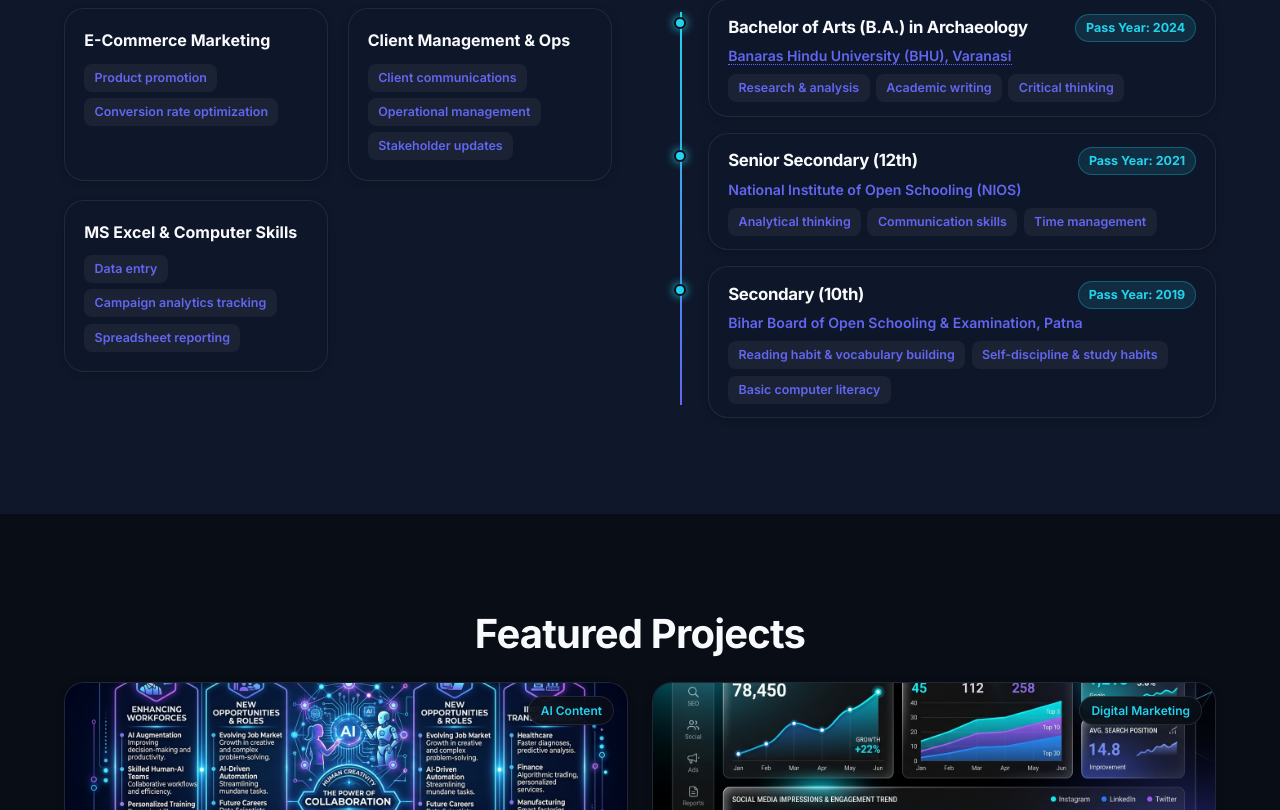
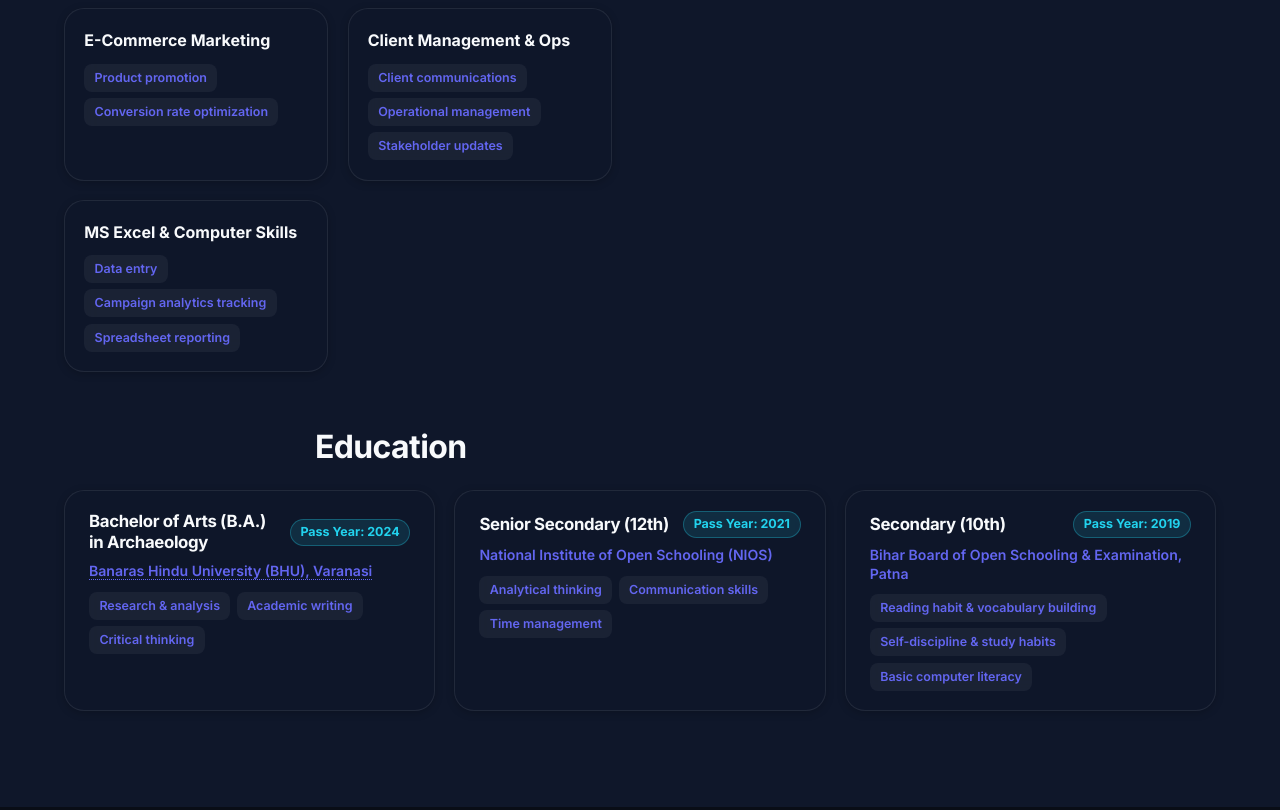
Before and after one commit to tanishka-wy/Tanishka-portfolio, a React (Vite) app: page / in a window 1280 px wide. Shown: the part 1550-2360 px from the top of the page. Built offline with nearby package versions, Linux system fonts and the light colour scheme.

Commit message:
Align Skills and Work Experience directly side-by-side with Education grid below

```diff
--- a/src/App.jsx
+++ b/src/App.jsx
@@ -3,7 +3,7 @@ import Navbar from './components/Navbar';
 import Hero from './components/Hero';
 import Skills from './components/Skills';
 import Projects from './components/Projects';
-import Experience from './components/Experience';
+import Experience, { WorkExperience, Education } from './components/Experience';
 import Contact from './components/Contact';
 import Footer from './components/Footer';
 import Toast from './components/Toast';
@@ -37,8 +37,11 @@ export default function App() {
       <Navbar theme={theme} toggleTheme={toggleTheme} />
       <main>
         <Hero addToast={addToast} />
+
+        {/* Side-by-Side Skills and Work Experience */}
         <section className="section-padding" style={{ background: 'var(--bg-secondary)', overflow: 'visible' }}>
-          <div className="container" style={{
+          <div className="container" style={{ display: 'flex', flexDirection: 'column', gap: '3.5rem', overflow: 'visible' }}>
+            <div style={{
               display: 'grid',
               gridTemplateColumns: 'repeat(auto-fit, minmax(320px, 1fr))',
               gap: '3.5rem',
@@ -46,9 +49,13 @@ export default function App() {
               overflow: 'visible'
             }}>
               <Skills />
-            <Experience />
+              <WorkExperience />
+            </div>
+
+            <Education />
           </div>
         </section>
+
         <Projects />
         <Contact addToast={addToast} />
       </main>
--- a/src/components/Experience.jsx
+++ b/src/components/Experience.jsx
@@ -2,7 +2,7 @@ import React from 'react';
 import { Calendar, MapPin, CheckCircle, ExternalLink } from 'lucide-react';
 import { experienceData, educationData } from '../data/portfolioData';
 
-export default function Experience() {
+export const WorkExperience = () => {
   const headingStyle = {
     fontSize: '2rem',
     fontWeight: 700,
@@ -14,9 +14,7 @@ export default function Experience() {
   };
 
   return (
-    <div id="experience" style={{ display: 'flex', flexDirection: 'column', gap: '3rem', overflow: 'visible' }}>
-      {/* Work Experience */}
-      <div style={{ overflow: 'visible' }}>
+    <div id="experience" style={{ overflow: 'visible' }}>
       <div className="section-header" style={{ textAlign: 'left', marginBottom: '1.5rem' }}>
         <h2 className="section-title" style={headingStyle}>Work Experience</h2>
       </div>
@@ -162,61 +160,42 @@ export default function Experience() {
         ))}
       </div>
     </div>
+  );
+};
 
-      {/* Education */}
-      <div style={{ overflow: 'visible' }}>
+export const Education = () => {
+  const headingStyle = {
+    fontSize: '2rem',
+    fontWeight: 700,
+    color: 'var(--text-primary)',
+    lineHeight: 1.2,
+    letterSpacing: '-0.02em',
+    textAlign: 'left',
+    margin: 0
+  };
+
+  return (
+    <div id="education" style={{ overflow: 'visible' }}>
       <div className="section-header" style={{ textAlign: 'left', marginBottom: '1.5rem' }}>
         <h2 className="section-title" style={headingStyle}>Education</h2>
       </div>
 
-        {/* Education Vertical Timeline */}
       <div style={{
-          position: 'relative',
-          paddingLeft: '2.5rem',
+        display: 'grid',
+        gridTemplateColumns: 'repeat(auto-fit, minmax(280px, 1fr))',
+        gap: '1.2rem'
+      }}>
+        {educationData.map((edu, index) => (
+          <div
+            key={index}
+            className="glass-card"
+            style={{
+              padding: '1.2rem 1.5rem',
               display: 'flex',
               flexDirection: 'column',
-          gap: '1rem',
-          overflow: 'visible'
-        }}>
-          {/* Vertical Connecting Line */}
-          <div style={{
-            position: 'absolute',
-            top: '0.8rem',
-            bottom: '0.8rem',
-            left: '12px',
-            width: '2px',
-            background: 'linear-gradient(180deg, var(--accent-cyan) 0%, var(--accent-indigo) 100%)'
-          }} />
-
-          {educationData.map((edu, index) => (
-            <div key={index} style={{ position: 'relative' }}>
-              {/* Glowing Dot Marker */}
-              <div style={{
-                position: 'absolute',
-                left: '-2.5rem',
-                top: '1.1rem',
-                marginLeft: '12px',
-                transform: 'translateX(-50%)',
-                width: '12px',
-                height: '12px',
-                borderRadius: '50%',
-                background: 'var(--accent-cyan)',
-                border: '2px solid var(--bg-primary)',
-                boxShadow: '0 0 10px var(--accent-cyan)',
-                zIndex: 2
-              }} />
-
-              {/* Compact Card Container */}
-              <div
-                className="glass-card"
-                style={{
-                  padding: '0.85rem 1.2rem',
-                  display: 'flex',
-                  flexDirection: 'column',
-                  gap: '0.35rem'
+              gap: '0.5rem'
             }}
           >
-                {/* Header Row: Degree (Left) & Pass Year (Right) */}
             <div style={{
               display: 'flex',
               justifyContent: 'space-between',
@@ -233,7 +212,6 @@ export default function Experience() {
                 {edu.degree}
               </h3>
 
-                  {/* Pass Year Badge */}
               <span style={{
                 fontSize: '0.78rem',
                 fontWeight: 700,
@@ -269,7 +247,6 @@ export default function Experience() {
               )}
             </div>
 
-                {/* Skill Tags */}
             {edu.skills && edu.skills.length > 0 && (
               <div style={{ display: 'flex', flexWrap: 'wrap', gap: '0.4rem', marginTop: '0.2rem' }}>
                 {edu.skills.map((skill) => (
@@ -290,10 +267,12 @@ export default function Experience() {
               </div>
             )}
           </div>
-            </div>
         ))}
       </div>
     </div>
-    </div>
   );
+};
+
+export default function Experience() {
+  return <WorkExperience />;
 }
```
Lines whose indentation alone changed are shown as unchanged.
